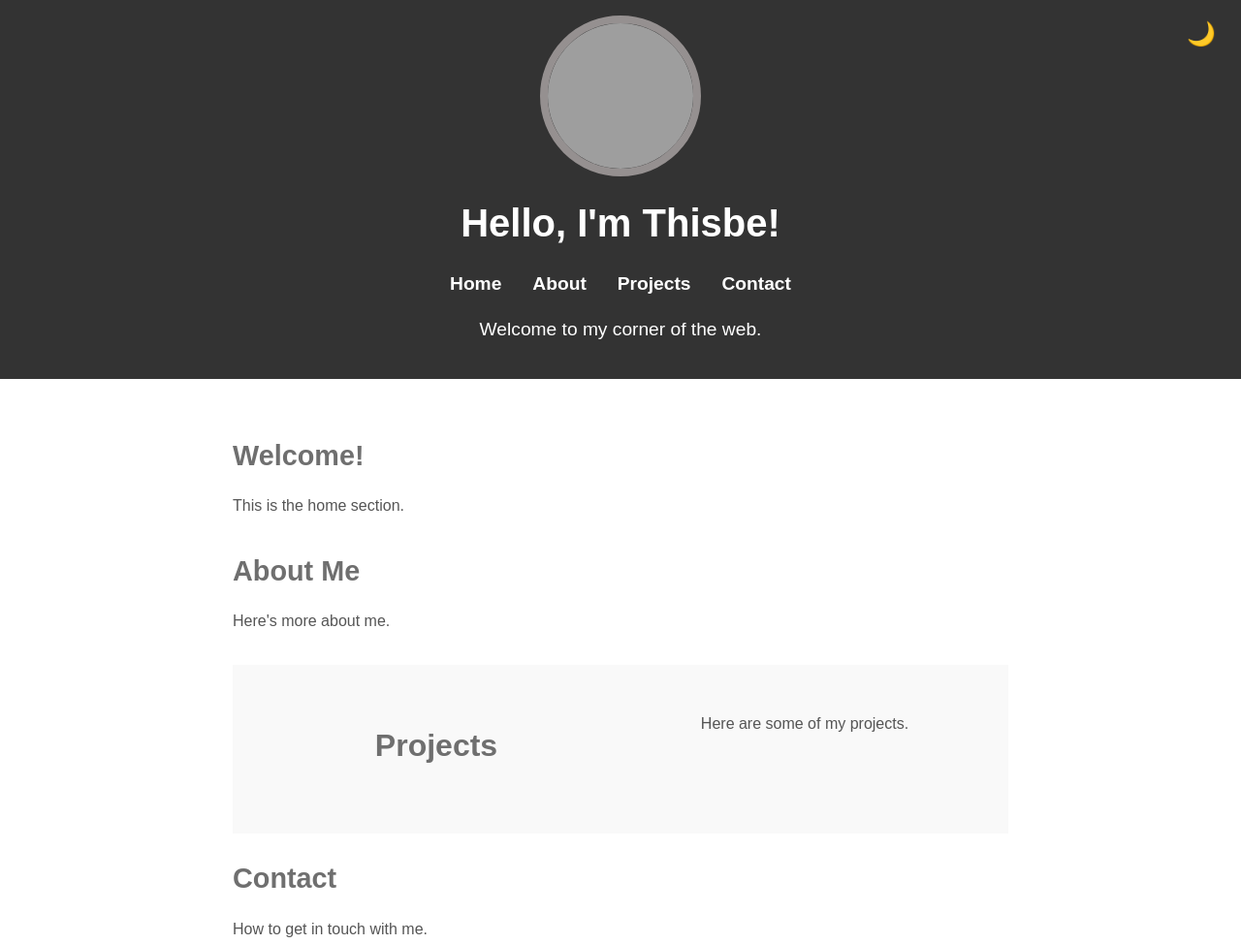
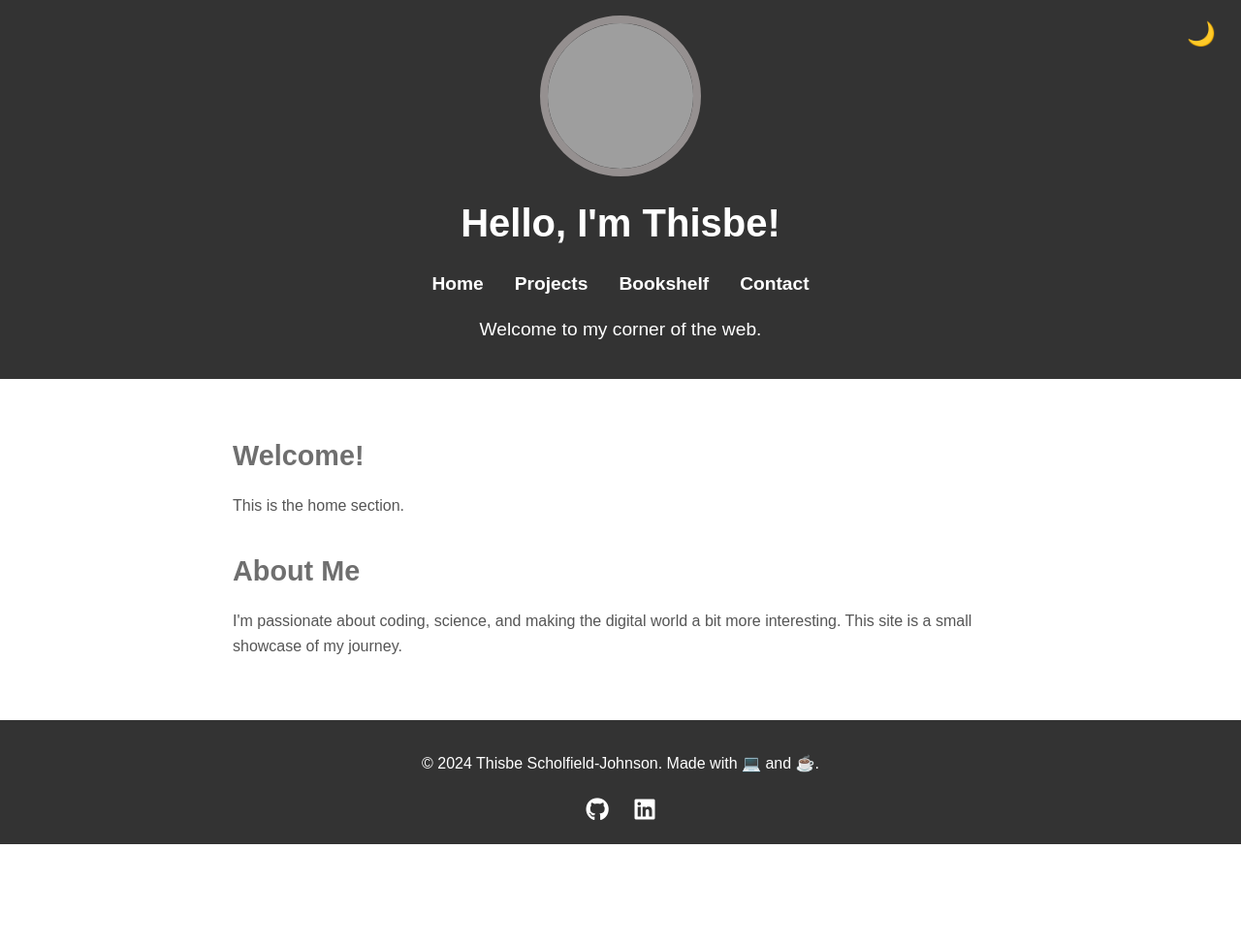
Before and after one commit to ThisbeSchoJo/my-personal-website, a plain HTML site: page index.html in a window 1280 px wide. Shown: the top 974 px of the page at 97% size. After the commit the page ends 871 px from the top, so only its background shows below. Drawn offline with Linux system fonts and the light colour scheme; grey boxes are pictures that could not be loaded.

Commit message:
remove redundant content from index.html

```diff
--- a/index.html
+++ b/index.html
@@ -18,8 +18,8 @@
        <nav>
         <ul>
             <li><a href="index.html">Home</a></li>
-            <li><a href="about.html">About</a></li>
             <li><a href="projects.html">Projects</a></li>
+            <li><a href="bookshelf.html">Bookshelf</a></li>
             <li><a href="contact.html">Contact</a></li>
         </ul>
        </nav>
@@ -33,21 +33,6 @@
             <h2>Welcome!</h2>
             <p>This is the home section.</p>
          </section>
-        <!-- Nav Bar: About Section -->
-        <section id="about">
-            <h2>About Me</h2>
-            <p>Here's more about me.</p>
-        </section>
-        <!-- Nav Bar: Projects Section -->
-        <section id="projects">
-            <h2>Projects</h2>
-            <p>Here are some of my projects.</p>
-        </section>
-        <!-- Nav Bar: Contact Section -->
-        <section id="contact">
-            <h2>Contact</h2>
-            <p>How to get in touch with me.</p>
-        </section>
         <section>
             <h2>About Me</h2>
             <p>
```
Also changed, not shown: about.html (deleted), bookshelf.html (added).
